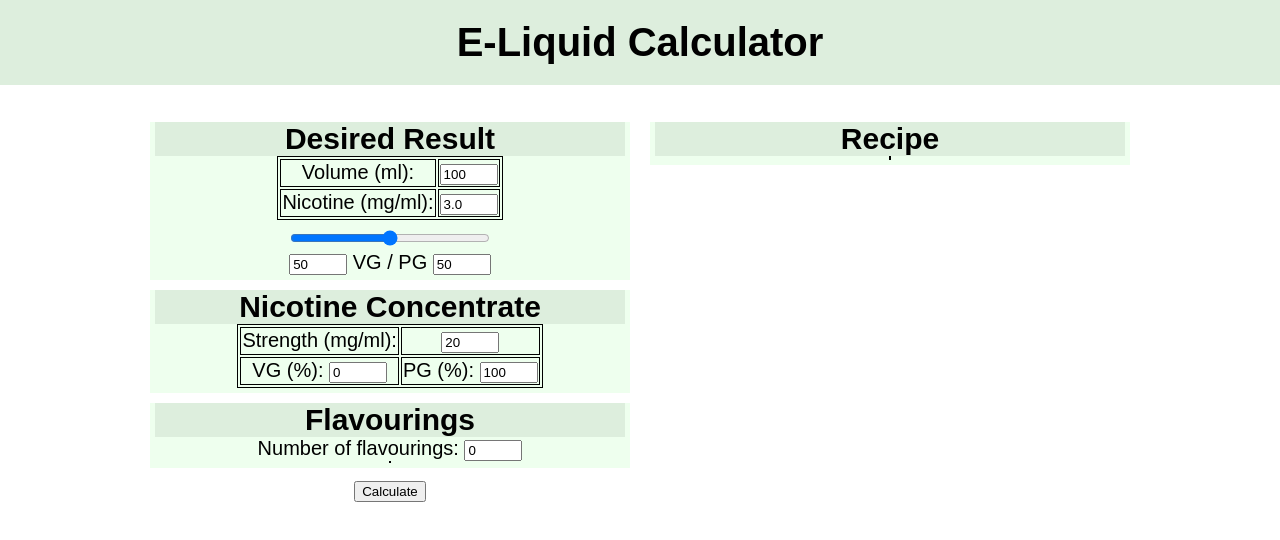
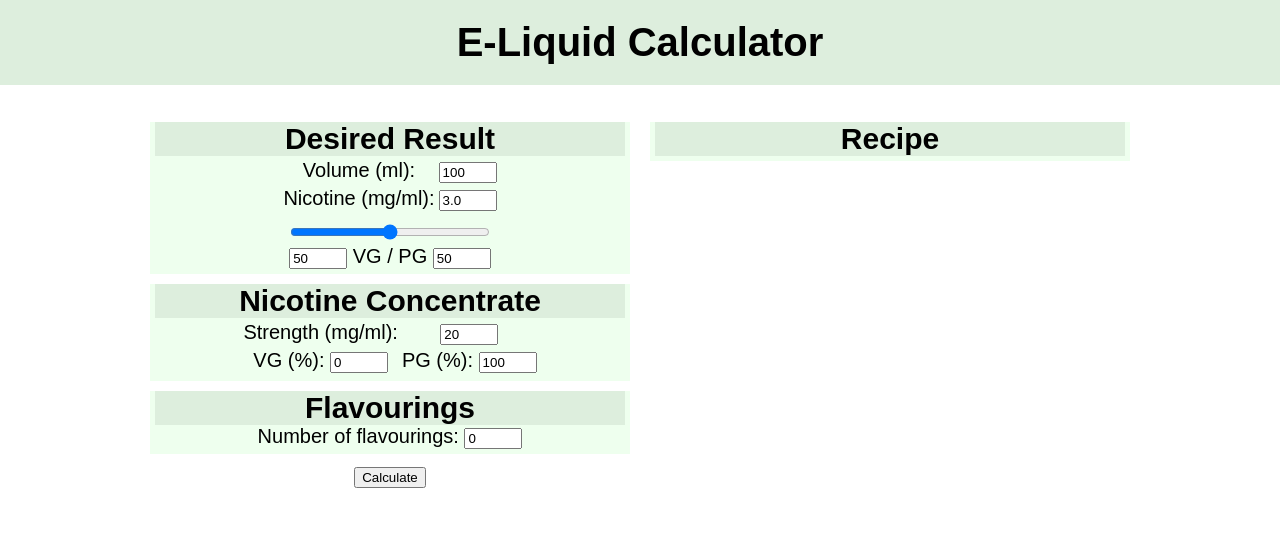
Before and after one commit to jonhayward1976/eliquid-calculator, a plain HTML site: page index.html in a window 1280 px wide. Drawn offline with Linux system fonts and the light colour scheme.

Commit message:
Development
fixing flavour render

```diff
--- a/index.html
+++ b/index.html
@@ -73,11 +73,12 @@
           </tr>
           <tr id="res-nic">
           </tr>
+                  </table>
+          <table id="resflav-el">
 
-        </table>
-        <table id="resflav-el">
+          </table>
 
-        </table>
+
         </div>
       </div>
     </div>
--- a/index.js
+++ b/index.js
@@ -155,7 +155,7 @@ function render() {
     let flavhtmlstr = ""
     for (let i = 0; i < flavoursVol.length; i++) {
       // let el = "res-flav" + i
-      flavhtmlstr += `<tr><td>Flavour${i+1}: </td><td>${Math.round(flavoursVol[i] * 10) / 10} ml</td></tr>`
+      flavhtmlstr += `<tr><td>Flavour ${i+1}: </td><td>${Math.round(flavoursVol[i] * 10) / 10} ml</td></tr>`
       }
       resFlavEl.innerHTML = flavhtmlstr
 }
--- a/master.css
+++ b/master.css
@@ -70,9 +70,9 @@ label {
 }
 
 table,td {
-  border-style: solid;
+  /* border-style: solid;
   border-width: 1px;
-  border-color: black;
+  border-color: black; */
   margin-left: auto;
   margin-right: auto;
 }
```
